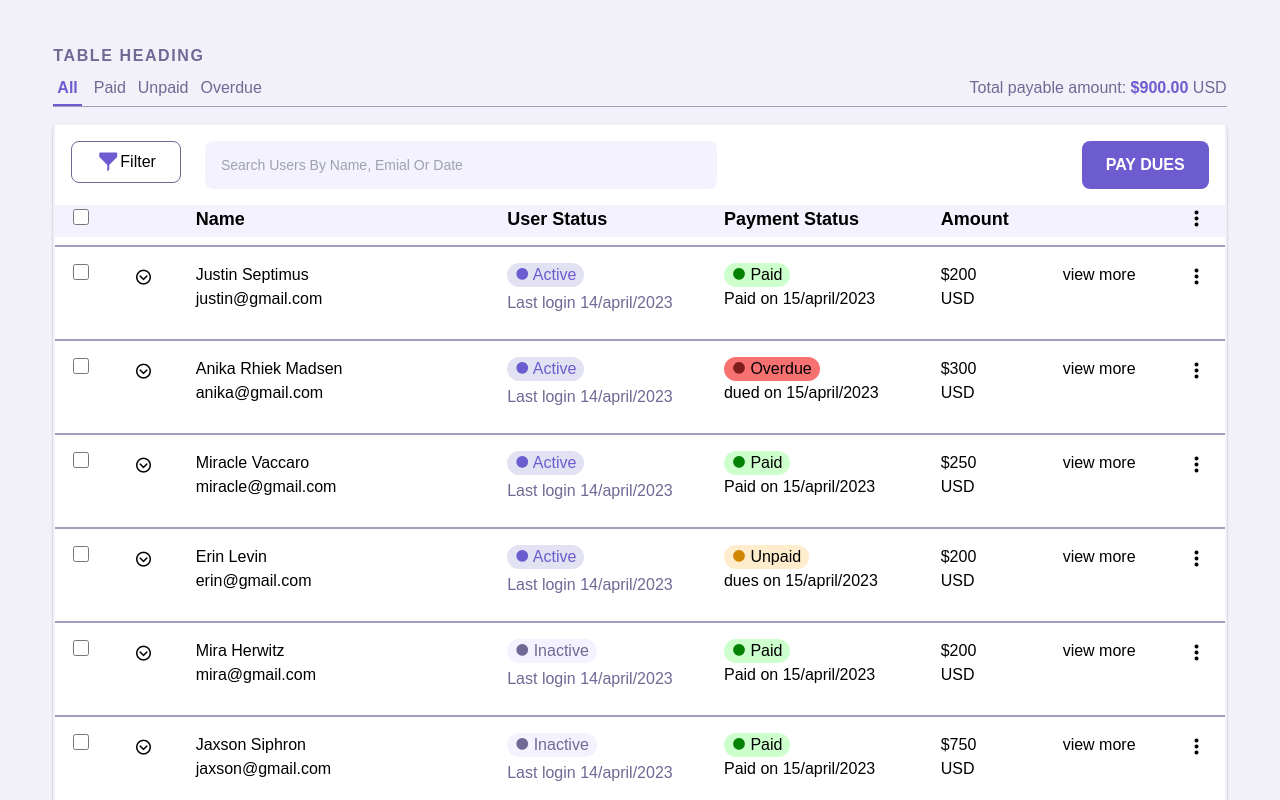
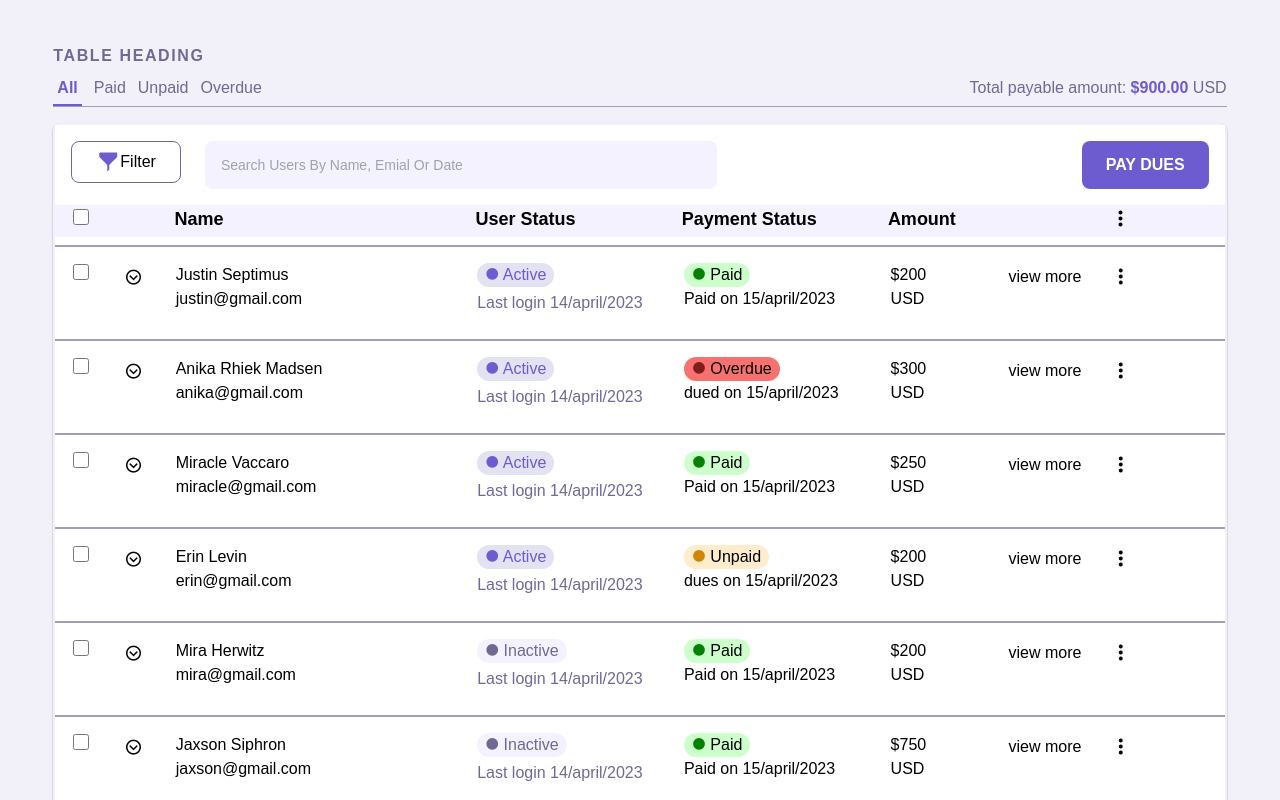
Before and after one commit to salv20/admin-table, a Vue app: page / in a window 1280 px wide. Shown: the top 800 px of the page. Built offline with nearby package versions, Linux system fonts and the light colour scheme.

Commit message:
modified:   src/App.vue 	modified:   src/components/LIst.vue

```diff
--- a/src/App.vue
+++ b/src/App.vue
@@ -73,4 +73,13 @@ i,
 li {
   cursor: pointer;
 }
+.view-container p {
+  padding: 2px 6px;
+}
+.view-container p:hover {
+  background: #a8a7b0;
+  cursor: pointer;
+  border-radius: 5px;
+  transition: all 1s;
+}
 </style>
--- a/src/components/LIst.vue
+++ b/src/components/LIst.vue
@@ -13,8 +13,8 @@
       <p class="h-fit w-1/6">user status</p>
       <p class="h-fit w-1/6">payment Status</p>
       <p class="h-fit w-1/12">amount</p>
-      <p class="h-fit w-1/12 opacity-0"> view more</p>
-      <p class="h-fit text-2xl w-fit">
+      <p class="h-fit lg:w-fit opacity-0"> view more</p>
+      <p class="h-fit text-2xl w-24 mx-1">
         <i class="bx bx-dots-vertical-rounded"></i>
       </p>
     </div>
@@ -82,10 +82,22 @@
           <p> ${{ user.amount }}</p>
           <p>usd</p>
         </div>
-        <p class="h-fit w-1/12"> view more</p>
-        <p class="h-fit text-2xl w-fit">
+        <div class="h-fit lg:w-fit view-container" @click="toggleView">
+          <p> view more</p>
+          <div class="font-semibold capitalize space-y-1 bg-white hidden">
+            <p>edit</p>
+            <p>view profile</p>
+            <p class="text-green">activate user </p>
+            <p class="text-red-600">delete</p>
+          </div>
+        </div>
+        <div
+          class="h-fit text-2xl w-24 mx-1 dots-container"
+          @click="toggleDots"
+        >
           <i class="bx bx-dots-vertical-rounded"></i>
-        </p>
+          <p class="text-sm hidden">Lorem ipsum dolor, sit amet consectetur</p>
+        </div>
       </div>
 
       <div class="w-5/6 mx-auto space-y-4 extension">
@@ -132,6 +144,20 @@ export default {
 
       e.target.parentElement.children[0].classList.toggle("hidden");
       e.target.parentElement.children[1].classList.toggle("hidden");
+    },
+    toggleView(e) {
+      const closest = e.target.closest(".view-container");
+      if (closest) {
+        closest.children[0].classList.toggle("hidden");
+        closest.children[1].classList.toggle("hidden");
+      }
+    },
+    toggleDots(e) {
+      const closest = e.target.closest(".dots-container");
+      if (closest) {
+        closest.children[0].classList.toggle("hidden");
+        closest.children[1].classList.toggle("hidden");
+      }
     },
   },
 
```
